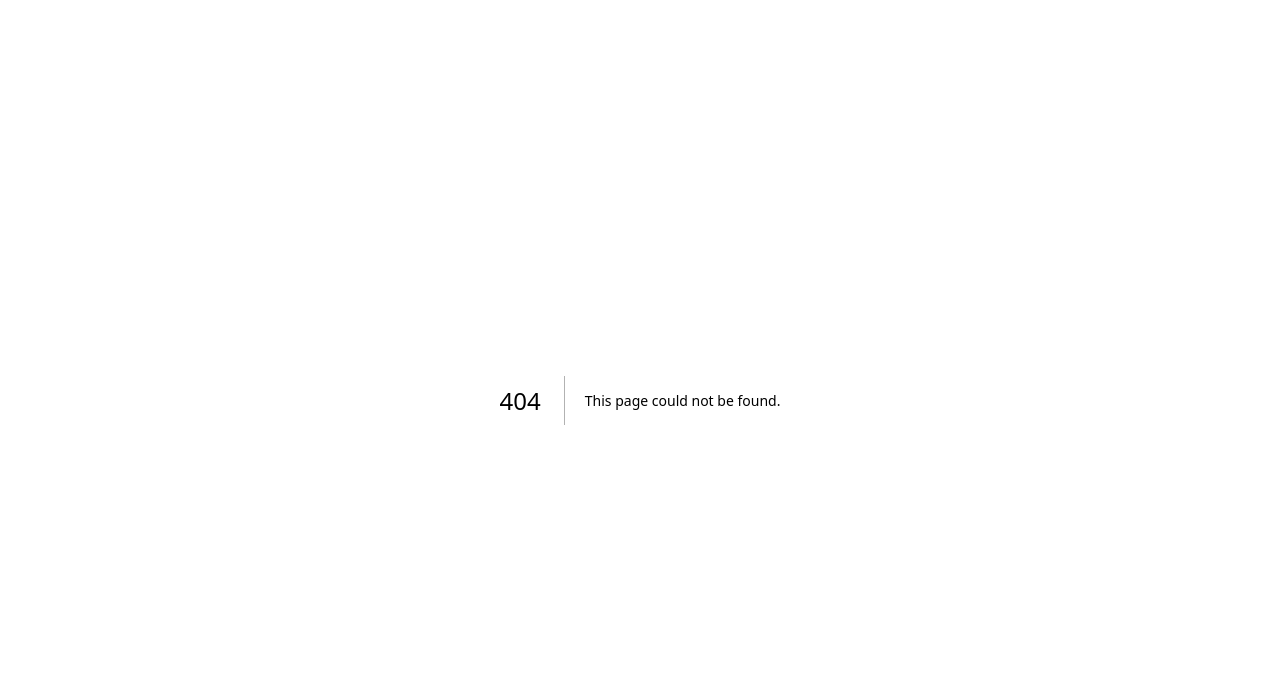
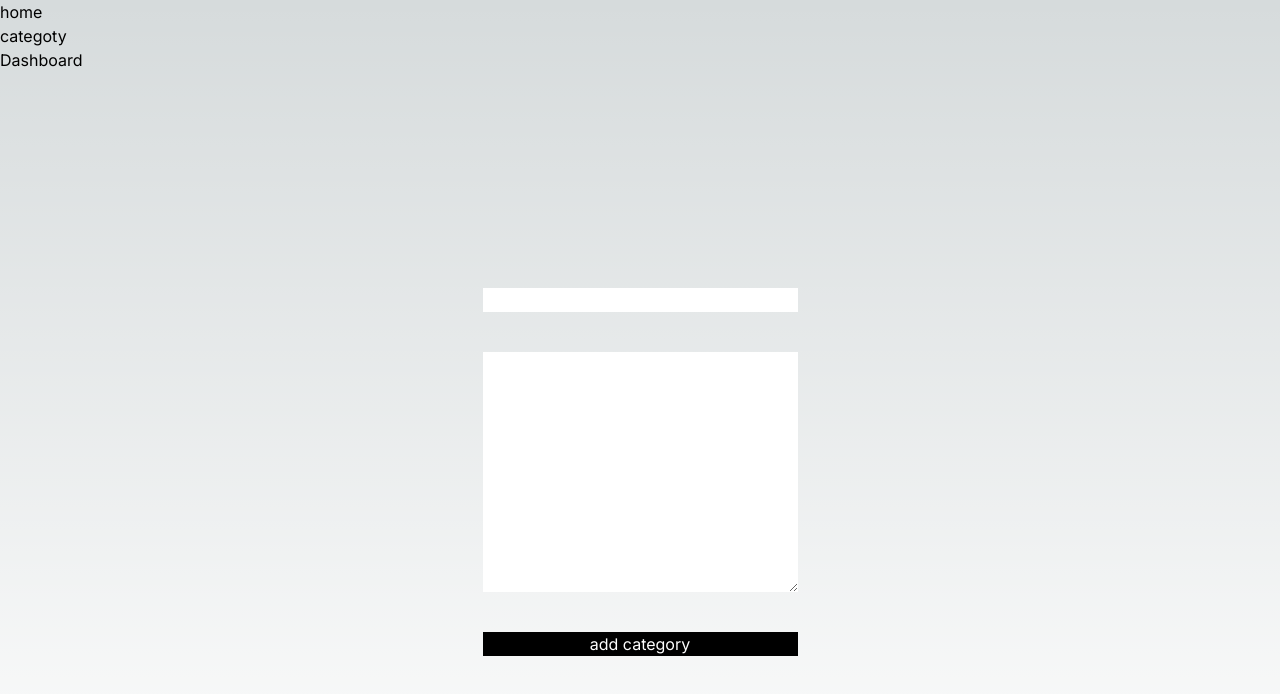
Before and after one commit to bazraatamir/IndraBlog, a Next.js app: page /dashboard in a window 1280 px wide. Before the commit this address had no page. Shown: the top 694 px of the page. Built offline with nearby package versions, Linux system fonts and the light colour scheme.

Commit message:
add category

```diff
--- /dev/null
+++ b/app/dashboard/page.jsx
@@ -0,0 +1,10 @@
+import AddCategories from "@/components/addCategory";
+function Dashboard() {
+  return (
+    <div className="w-[100%] h-[100vh] flex justify-center items-center">
+      <AddCategories />
+    </div>
+  );
+}
+
+export default Dashboard;
--- a/app/layout.js
+++ b/app/layout.js
@@ -1,5 +1,6 @@
 import { Inter } from "next/font/google";
 import "./globals.css";
+import Nav from "@/components/navigation";
 
 const inter = Inter({ subsets: ["latin"] });
 
@@ -12,6 +13,7 @@ export default function RootLayout({ children }) {
   return (
     <html lang="en">
       <body className={inter.className}>
+        <Nav />
         {children}
       </body>
     </html>
--- /dev/null
+++ b/components/addCategory.jsx
@@ -0,0 +1,16 @@
+"use client";
+import { useState } from "react";
+
+function AddCategories() {
+  const [title, setTitle] = useState(null);
+  const [description, setDescription] = useState();
+  return (
+    <div className=" flex flex-col gap-[40px]">
+      <input type="text" />
+      <textarea name="" id="" cols="30" rows="10"></textarea>
+      <button className="bg-[#000] text-[#fff] ">add category</button>
+    </div>
+  );
+}
+
+export default AddCategories;
--- /dev/null
+++ b/components/navigation.jsx
@@ -0,0 +1,20 @@
+import Link from "next/link";
+function Nav() {
+  return (
+    <>
+      <ul>
+        <li>
+          <Link href="/">home</Link>
+        </li>
+        <li>
+          <Link href="category">categoty</Link>
+        </li>
+        <li>
+          <Link href="/dashboard">Dashboard</Link>
+        </li>
+      </ul>
+    </>
+  );
+}
+
+export default Nav;
```
